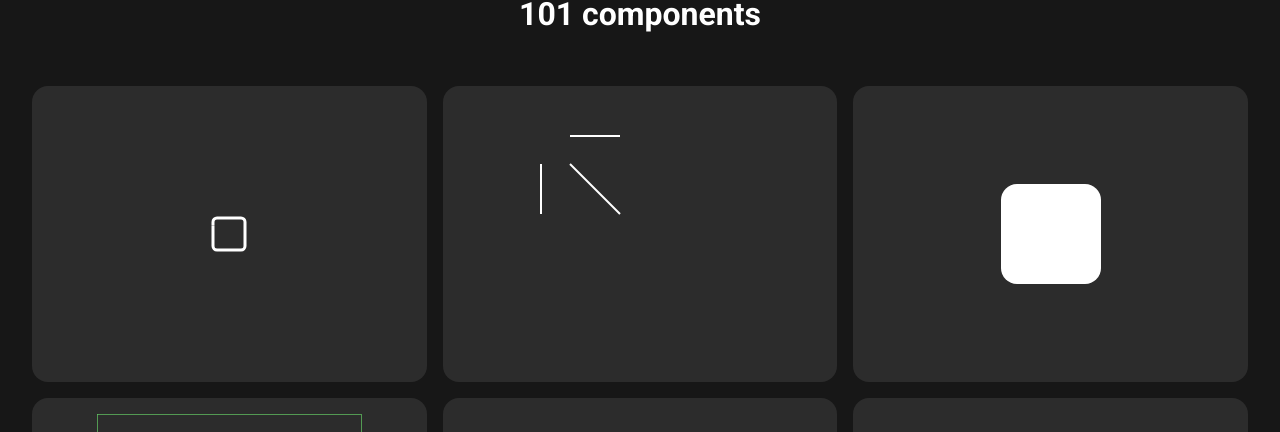
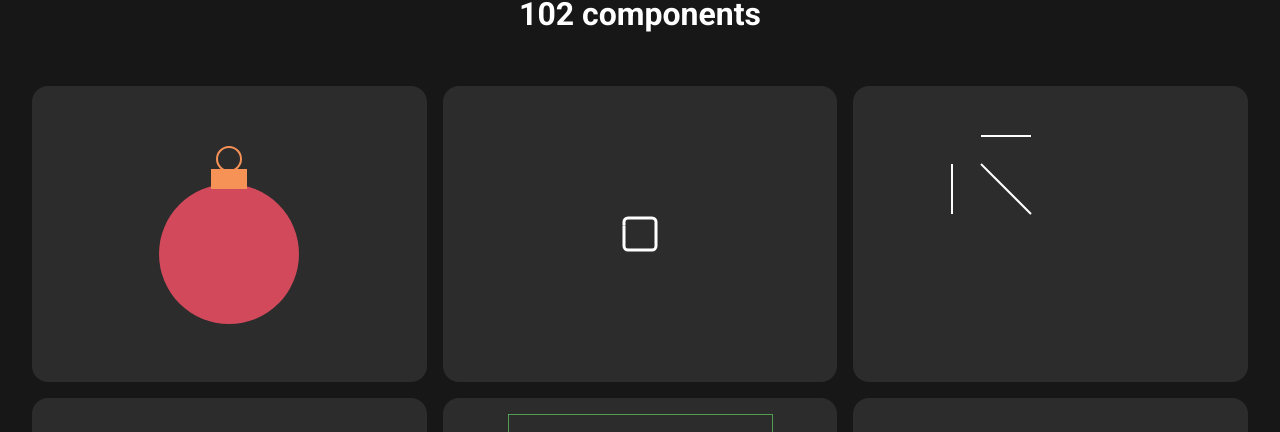
Before and after one commit to arishem51/iuniverse, a React (Vite) app: page /all in a window 1280 px wide. Shown: the part 189-621 px from the top of the page. Built offline with nearby package versions, Linux system fonts and the light colour scheme.

Commit message:
feat: bomb svg

```diff
--- /dev/null
+++ b/src/components/List/SVGComponent/Bomb.tsx
@@ -0,0 +1,20 @@
+const SIZE = 200;
+
+const Bomb = () => {
+  return (
+    <svg width={SIZE} height={SIZE}>
+      <circle cx={100} cy={120} r={70} fill="#D1495B" />
+      <rect x="82" y="35" width="36" height="20" fill="#F79257" />
+      <circle
+        cx="100"
+        cy="25"
+        r="12"
+        fill="none"
+        stroke="#F79257"
+        strokeWidth={2}
+      />
+    </svg>
+  );
+};
+
+export default Bomb;
--- a/src/components/List/SVGComponent/index.tsx
+++ b/src/components/List/SVGComponent/index.tsx
@@ -1,6 +1,7 @@
 import { createComponentList } from "@helper";
 import FirstSVG from "./FirstSVG";
 import CheckBoxSVG from "./CheckboxSVG";
+import Bomb from "./Bomb";
 
 const List = [
   {
@@ -9,6 +10,9 @@ const List = [
   {
     component: <CheckBoxSVG />,
   },
+  {
+    component: <Bomb />,
+  },
 ];
 
 export default createComponentList(List, "svg");
```
